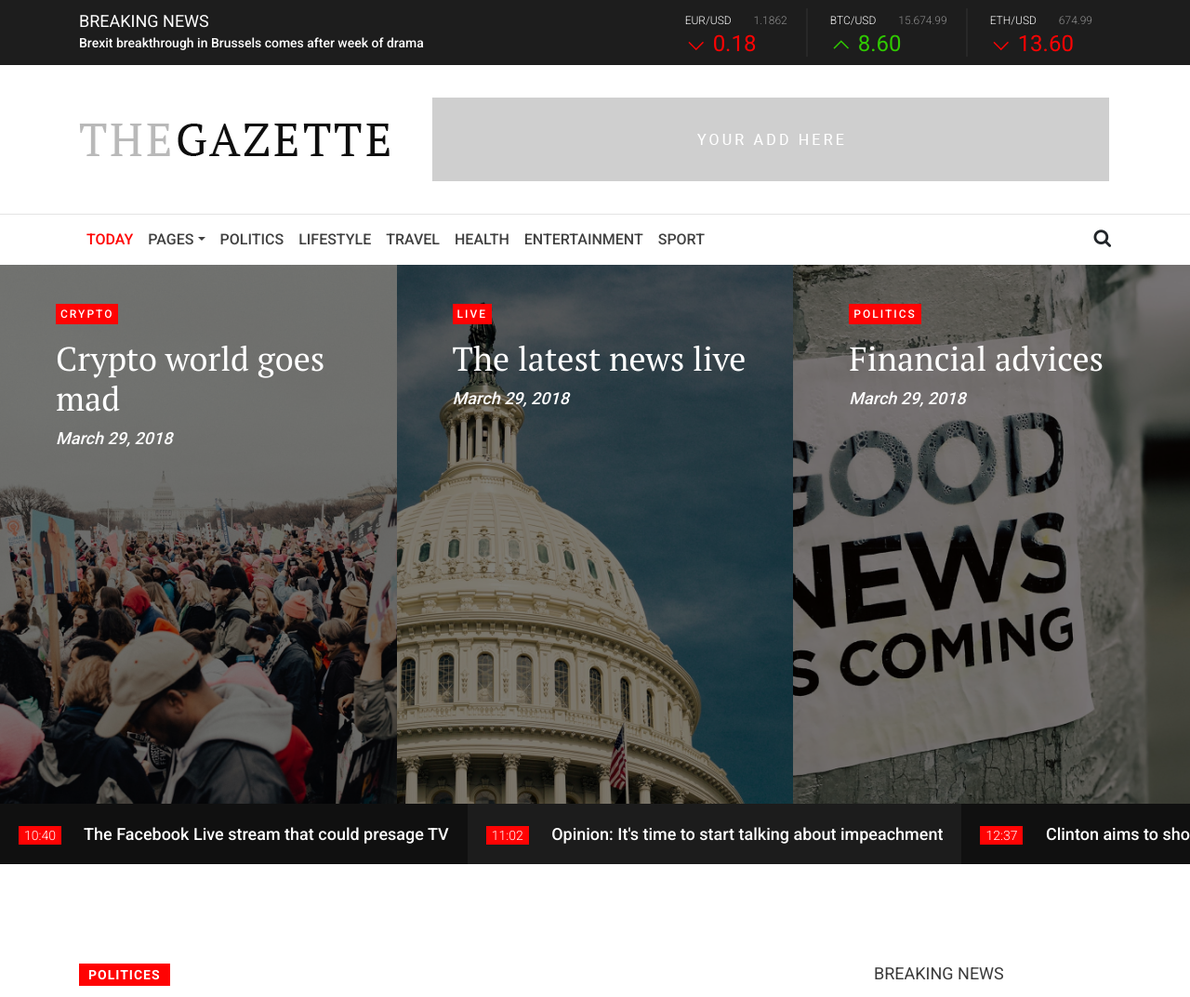
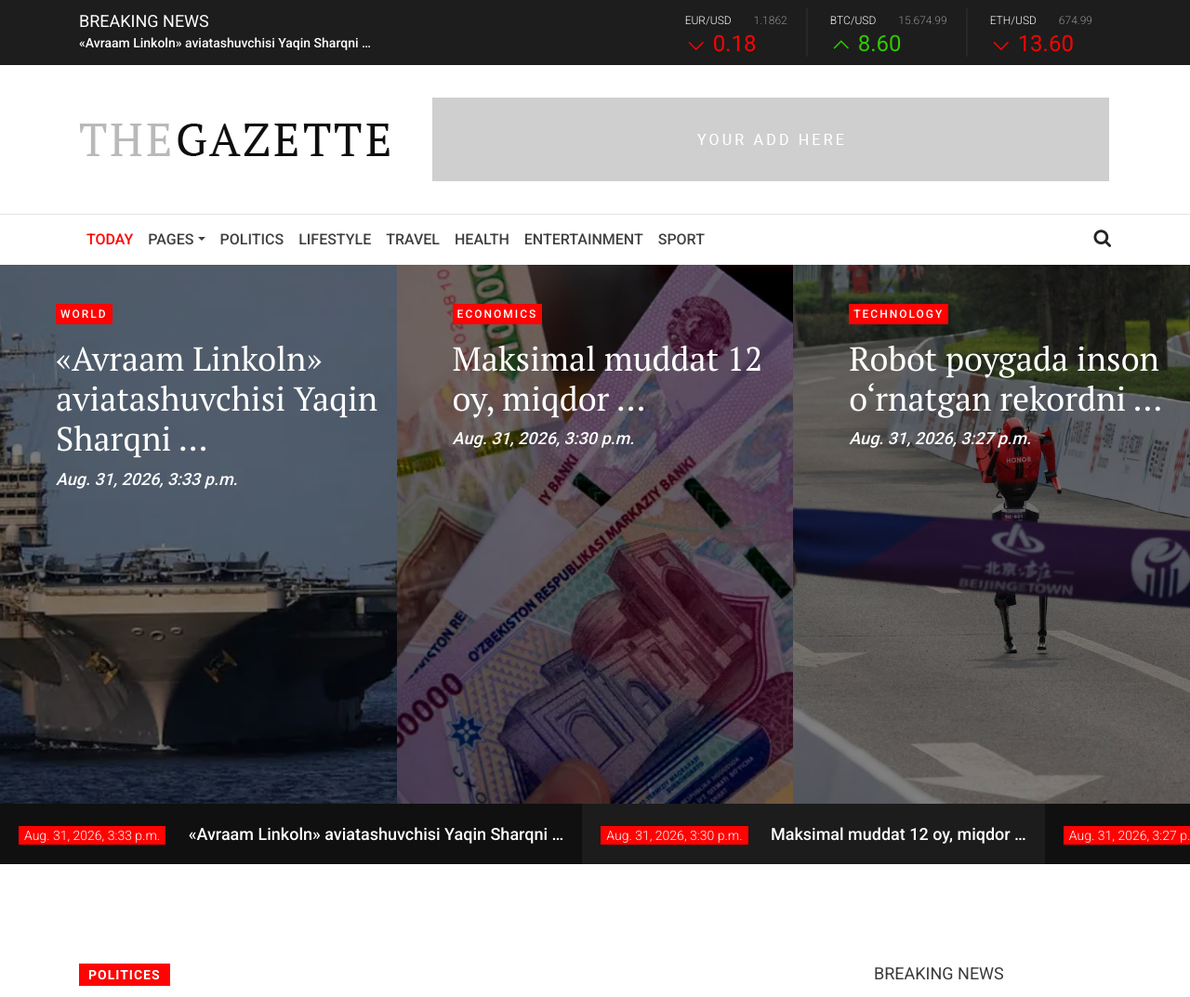
Before and after one commit to d1yorkhud/signal, a Django app: page / in a window 1280 px wide. Shown: the top 1073 px of the page at 93% size. Run offline with Django 5.2, Linux system fonts and the light colour scheme; data comes from the database, SQL or seed files in the repository; some libraries are stand-ins or nearby versions.

Commit message:
showing news list in templ

```diff
--- a/signals/views.py
+++ b/signals/views.py
@@ -27,7 +27,7 @@ def news_detail(request, id):
 
 
 def homeView(request):
-    news_list = News.published.all().order_by('-publish_time')
+    news_list = News.published.all().order_by('-publish_time')[:10]
     categories = Category.objects.all()
     context = {
         'news_list': news_list,
--- a/templates/news/home.html
+++ b/templates/news/home.html
@@ -36,12 +36,9 @@
                             <h5 class="breaking-news-title">Breaking news</h5>
                             <div id="breakingNewsTicker" class="ticker">
                                 <ul>
-                                    <li><a href="#">Brexit breakthrough in Brussels comes after week of drama</a></li>
-                                    <li><a href="#">Brexit breakthrough in Brussels</a></li>
-                                    <li><a href="#">Brexit breakthrough in Brussels comes after week of drama</a></li>
-                                    <li><a href="#">Brex comes after week of drama</a></li>
-                                    <li><a href="#">Brexit breakthrough in Bweek of drama</a></li>
-                                    <li><a href="#">Brexit bssels comes after week of drama</a></li>
+                                    {% for news in news_list %}
+                                    <li><a href="{% url 'news_detail_page' news.pk %}">{{news.title | truncatewords:5 }}</a></li>
+                                    {% endfor %}
                                 </ul>
                             </div>
                         </div>
@@ -229,58 +226,22 @@
 
     <!-- Welcome Blog Slide Area Start -->
     <section class="welcome-blog-post-slide owl-carousel">
+        {% for news in news_list %}
         <!-- Single Blog Post -->
-        <div class="single-blog-post-slide bg-img background-overlay-5" style="background-image: url(img/bg-img/1.jpg);">
+        <div class="single-blog-post-slide bg-img background-overlay-5" style="background-image: url('{{ news.image.url }}');">
             <!-- Single Blog Post Content -->
             <div class="single-blog-post-content">
                 <div class="tags">
-                    <a href="#">crypto</a>
+                    <a href="#">{{ news.category.name }}</a>
                 </div>
-                <h3><a href="#" class="font-pt">Crypto world goes mad</a></h3>
+                <h3><a href="{% url 'news_detail_page' news.pk %}" class="font-pt">{{news.title | truncatewords:5 }}</a></h3>
                 <div class="date">
-                    <a href="#">March 29, 2018</a>
+                    <a href="#">{{ news.publish_time }}</a>
                 </div>
             </div>
         </div>
-        <!-- Single Blog Post -->
-        <div class="single-blog-post-slide bg-img background-overlay-5" style="background-image: url(img/bg-img/2.jpg);">
-            <!-- Single Blog Post Content -->
-            <div class="single-blog-post-content">
-                <div class="tags">
-                    <a href="#">live</a>
-                </div>
-                <h3><a href="#" class="font-pt">The latest news live</a></h3>
-                <div class="date">
-                    <a href="#">March 29, 2018</a>
-                </div>
-            </div>
-        </div>
-        <!-- Single Blog Post -->
-        <div class="single-blog-post-slide bg-img background-overlay-5" style="background-image: url(img/bg-img/3.jpg);">
-            <!-- Single Blog Post Content -->
-            <div class="single-blog-post-content">
-                <div class="tags">
-                    <a href="#">politics</a>
-                </div>
-                <h3><a href="#" class="font-pt">Financial advices </a></h3>
-                <div class="date">
-                    <a href="#">March 29, 2018</a>
-                </div>
-            </div>
-        </div>
-        <!-- Single Blog Post -->
-        <div class="single-blog-post-slide bg-img background-overlay-5" style="background-image: url(img/bg-img/2.jpg);">
-            <!-- Single Blog Post Content -->
-            <div class="single-blog-post-content">
-                <div class="tags">
-                    <a href="#">live</a>
-                </div>
-                <h3><a href="#" class="font-pt">The latest news live</a></h3>
-                <div class="date">
-                    <a href="#">March 29, 2018</a>
-                </div>
-            </div>
-        </div>
+        {% endfor %}
+
     </section>
     <!-- Welcome Blog Slide Area End -->
 
@@ -289,18 +250,12 @@
         <div class="simple-marquee-container">
             <div class="marquee">
                 <ul class="marquee-content-items">
+                    {% for news in news_list %}
                     <li>
-                        <a href="#"><span class="latest-news-time">10:40</span> The Facebook Live stream that could presage TV</a>
+                        <a href="{% url 'news_detail_page' news.pk %}"><span class="latest-news-time">{{news.publish_time}}</span> {{news.title | truncatewords:5 }} </a>
                     </li>
-                    <li>
-                        <a href="#"><span class="latest-news-time">11:02</span> Opinion: It's time to start talking about impeachment</a>
-                    </li>
-                    <li>
-                        <a href="#"><span class="latest-news-time">12:37</span> Clinton aims to shore up Wisconsin with new TV ads</a>
-                    </li>
-                    <li>
-                        <a href="#"><span class="latest-news-time">13:59</span> Trump signs tax bill before leaving for Mar-a-Lago</a>
-                    </li>
+
+                    {% endfor %}
                 </ul>
             </div>
         </div>
```
